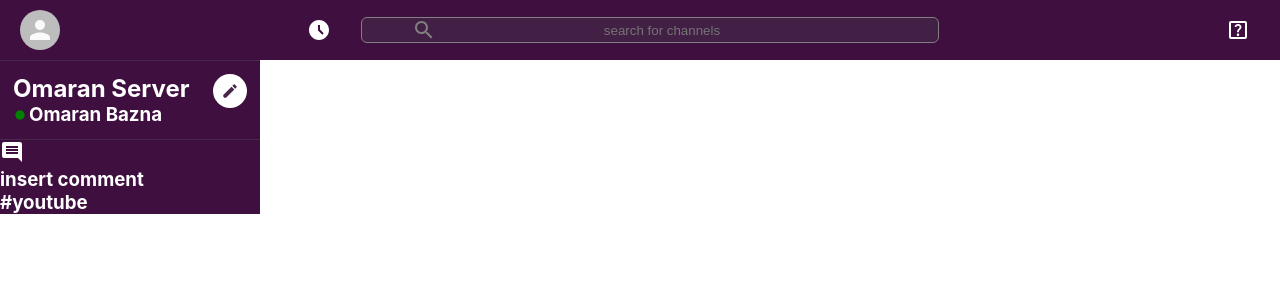
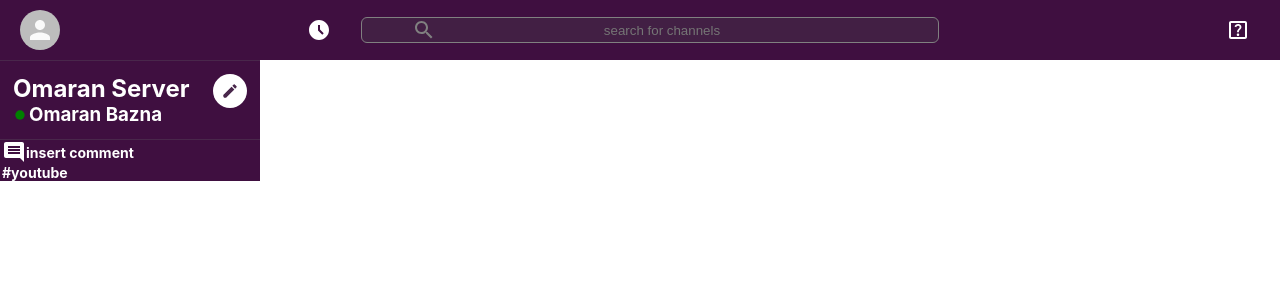
Before and after one commit to omaranBazna/slack-clone, a React (Create React App) app: page / in a window 1280 px wide. Shown: the top 300 px of the page. Built offline with nearby package versions, Linux system fonts and the light colour scheme.

Commit message:
add sidebar option hover effect

```diff
--- a/src/App.css
+++ b/src/App.css
@@ -3,4 +3,5 @@ body{
   --slack-light:#421f44;
   --slack-border:#49274b;
   --slack-icon:#49274b;
+  --slack-option:#340e36;
 }
--- a/src/components/SidebarOption.js
+++ b/src/components/SidebarOption.js
@@ -2,9 +2,16 @@ import React from "react";
 import "../styles/sidebarOption.css";
 const SidebarOption = ({ Icon, title }) => {
   return (
-    <div>
+    <div className="sidebar-option">
       {Icon && <Icon className="sidebar-option-icon" />}
-      {Icon ? <h3>{title}</h3> : <h3>#{title}</h3>}
+      {Icon ? (
+        <h3>{title}</h3>
+      ) : (
+        <h3>
+          <span className="sidebar-option-hash">#</span>
+          {title}
+        </h3>
+      )}
     </div>
   );
 };
--- a/src/styles/sidebarOption.css
+++ b/src/styles/sidebarOption.css
@@ -0,0 +1,11 @@
+.sidebar-option{
+    display:flex;
+align-items:center;
+font-size:12px;
+padding-left:2px;
+cursor:pointer;
+
+}
+.sidebar-option:hover{
+    background-color:var(--slack-option) ;
+}
```
